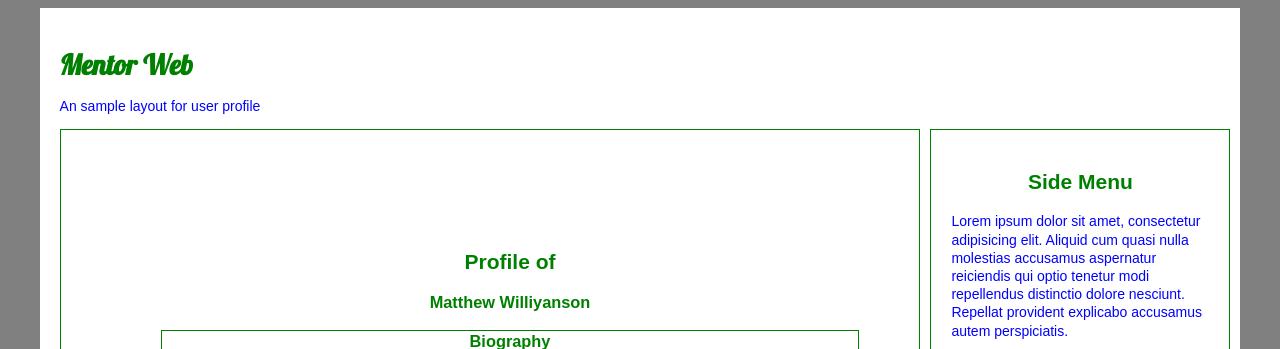
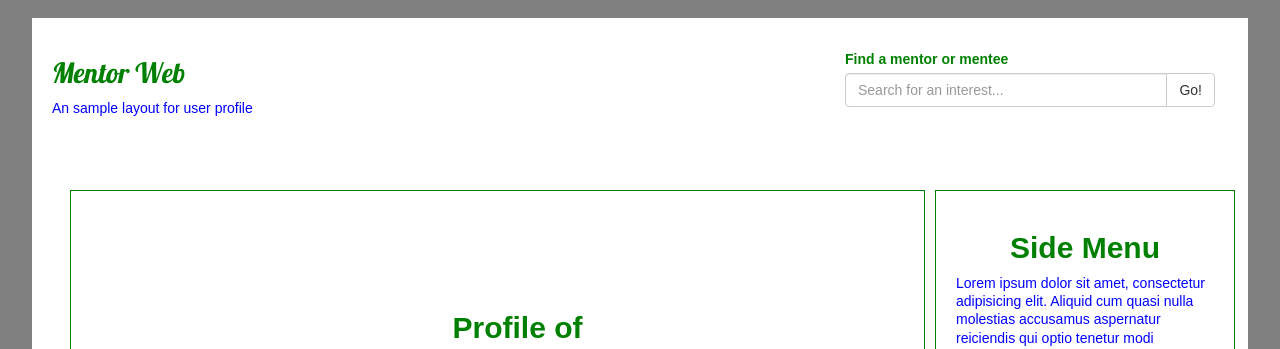
Before and after one commit to mmilanovich/CS174, a PHP site: page /profilePage.html in a window 1280 px wide. Shown: the top 349 px of the page. Run offline with PHP 8.4, Linux system fonts and the light colour scheme.

Commit message:
added in a search bar for profile page to access searchformatch.php

```diff
--- a/SearchForMatch.php
+++ b/SearchForMatch.php
@@ -1,8 +1,7 @@
 <?php
 	session_start();
-	//$interest = $_GET['interest'];
+	$interest = $_GET['interest'];
 	$username = $_SESSION['username'];
-	$interest = "CSS";
 	global $names;
 	$mentor = 0;
 	$mentee = 0;
@@ -18,7 +17,7 @@
 		$sql = "
 				SELECT userdata.username, userdata.mentor, userdata.mentee
 				FROM userdata, interests, user_interests
-				WHERE interest=:interest AND interests.id = user_interests.interest_id AND user_interests.user_id = userdata.username;";
+				WHERE interest=:interest AND interests.id = user_interests.interest_id AND user_interests.user_id = userdata.username AND userdata.username != '$username';";
 		$q = $con->prepare($sql);
 		$q->execute(array(':interest' => $interest));
 		$names = $q->fetchAll();
--- a/css/profilePage.css
+++ b/css/profilePage.css
@@ -10,6 +10,13 @@
 
 img {
     float: left;
+}
+
+.searchbar {
+	float: right;
+	width: 400px;
+	height: 90px;
+	margin: 50px;
 }
 
 .clearfix:after {
--- a/profilePage.html
+++ b/profilePage.html
@@ -1,10 +1,30 @@
 <html>
 <head>
 	<title>User Profile Page</title>
+	<meta name="viewport" content="width=device-width, initial-scale=1">
+	    <link href="css/bootstrap.min.css" rel="stylesheet" type="text/css">
+	    <link href="font-awesome/css/font-awesome.min.css" rel="stylesheet" type="text/css">
+	    <!-- Squad theme CSS -->
+	    <link href="css/style.css" rel="stylesheet">
+	    <link href="color/default.css" rel="stylesheet">
+	    <script src="js/jquery.min.js"></script>
 	<link rel="stylesheet" type="text/css" href="css/profilePage.css">
 </head>
 
 <body>
+	<form action="SearchForMatch.php" method="GET">
+	<div class="col-lg-6 searchbar">
+		<label>Find a mentor or mentee</label>
+	    <div class="input-group">
+	      	<input type="text" class="form-control" name="interest" placeholder="Search for an interest...">
+	      	<span class="input-group-btn">
+	        <button type="submit" class="btn btn-default" type="button">Go!</button>
+	      	</span>
+
+	    </div><!-- /input-group -->
+	  </div><!-- /.col-lg-6 -->
+	  </form>
+	  <br>
   <div class="wrapper">
     <h1>Mentor Web</h1>
     <p>An sample layout for user profile</p>
@@ -48,6 +68,11 @@
 
 
   </div>
+  <script src="js/bootstrap.min.js"></script>
+  <script src="js/jquery.easing.min.js"></script>
+  <script src="js/jquery.scrollTo.js"></script>
+  <script src="js/wow.min.js"></script>
+  <script src="js/custom.js"></script>
 </body>
 
 
```
